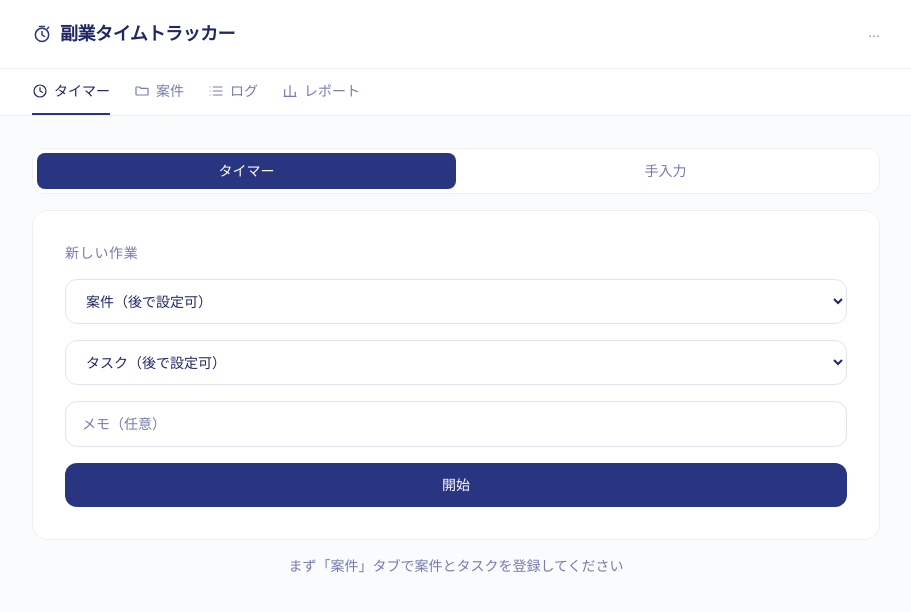
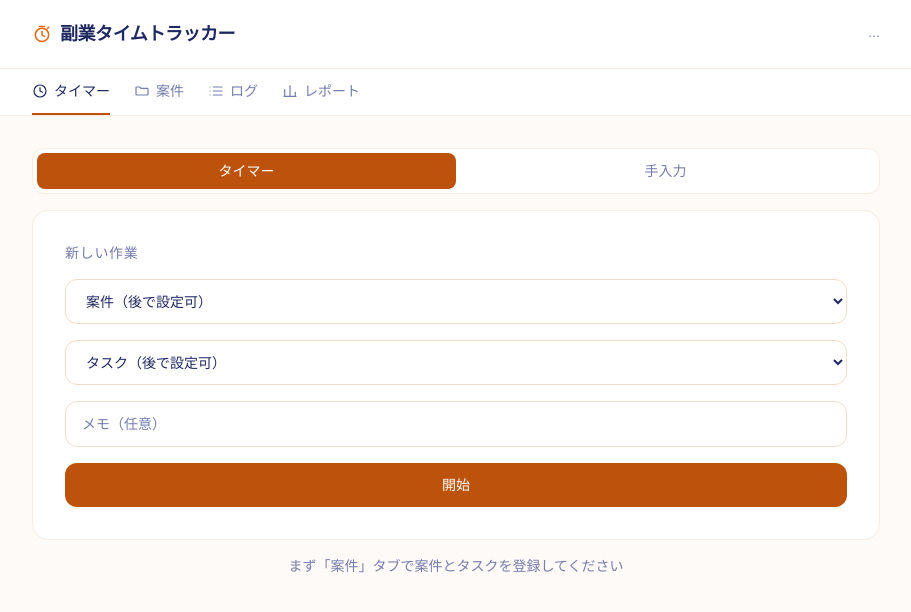
Before and after one commit to ttnoy8984-commits/fukugyou-timetracker, a Next.js app: page / in a window 1280 px wide. Shown: the top 612 px of the page, without its empty margins (184-1095 px from the left). Built offline with nearby package versions, Linux system fonts and the light colour scheme.

Commit message:
Swap theme roles: orange as base/primary, navy as secondary accent
Co-Authored-By: Claude Sonnet 4.6 <noreply@anthropic.com>

```diff
--- a/app/globals.css
+++ b/app/globals.css
@@ -1,39 +1,37 @@
 @import "tailwindcss";
 
 /*
- * クライアントのブランドキットから: ネイビー #2A3582 / オレンジ #EB670E / 白 #FFFFFF
- * ネイビーは白文字で 10.9:1 あるのでボタン等にそのまま使える（旧アクセントは 2.96:1 しかなく
- * accent-strong に濃さを足す必要があったが、今回はその濃さ調整が不要）。
- * オレンジは白文字だと 3.24:1 で本文には使えないため、差し色・グラフの塗りに限定し、
- * 白文字を乗せる場合だけ orange-strong (5.0:1) を使う。
- * ink-2/ink-3 は旧gray-500/400 の置き換えで、それぞれ 7.1:1 / 4.0:1。
+ * クライアントのブランドキットから: オレンジ #EB670E をベース、ネイビー #2A3582 を差し色に。
+ * オレンジは白文字だと 3.24:1 で本文には使えないため、ボタン・タブなど
+ * 白文字を乗せる面は20%黒を混ぜた accent-strong (4.8:1) を使う。
+ * ink-2/ink-3 はネイビーの薄め段階（旧gray-500/400の置き換え）。
  */
 @theme {
-  --color-page: #f9fbfd;          /* ページ背景（ネイビーをごく薄く） */
+  --color-page: #fefaf8;          /* ページ背景（オレンジをごく薄く） */
   --color-surface: #ffffff;       /* カード */
 
   --color-ink: #202862;           /* 本文・見出し  13.6:1 */
   --color-ink-2: #4a5395;         /* 副次テキスト   7.1:1 */
   --color-ink-3: #757cae;         /* 補助・ラベル   4.0:1 */
 
-  --color-line: #e1e3ee;          /* 罫線 */
-  --color-line-2: #eeeff5;        /* 淡い罫線・区切り */
-  --color-tint: #f4f5f9;          /* 淡い面（テーブルヘッダ等） */
+  --color-line: #f0ddc9;          /* 罫線（オレンジ寄りのニュートラル） */
+  --color-line-2: #f7ece1;        /* 淡い罫線・区切り */
+  --color-tint: #fdf3ea;          /* 淡い面（テーブルヘッダ等） */
 
-  --color-accent: #2a3582;        /* ブランド色（ボタン・タブ選択・フォーカス） */
-  --color-accent-strong: #2a3582; /* 白文字を乗せる面 10.9:1（そのまま使える） */
-  --color-accent-deep: #222a68;   /* hover */
-  --color-accent-text: #2a3582;   /* アクセント色の文字 10.9:1 */
-  --color-accent-50: #f2f3f8;     /* 淡い背景 */
-  --color-accent-100: #e5e7f0;
+  --color-accent: #eb670e;        /* ブランドのベース色（ボタン・タブ選択・フォーカス） */
+  --color-accent-strong: #bc520b; /* 白文字を乗せる面 4.8:1 */
+  --color-accent-deep: #a4480a;   /* hover 6.0:1 */
+  --color-accent-text: #bc520b;   /* アクセント色の文字 4.8:1 */
+  --color-accent-50: #fef4ee;     /* 淡い背景 */
+  --color-accent-100: #fdede2;
 
-  --color-highlight: #eb670e;         /* ブランドの差し色（グラフ・バッジ等） */
-  --color-highlight-strong: #b7500b;  /* 白文字を乗せる面 5.0:1 */
-  --color-highlight-tint: #f6bb93;    /* 淡色（グラフの副次列など） */
+  --color-highlight: #2a3582;         /* 差し色（グラフの副系統・強調） */
+  --color-highlight-strong: #2a3582;  /* 白文字を乗せる面 10.9:1（そのまま使える） */
+  --color-highlight-tint: #9fa4c7;    /* 淡色（グラフの副次列など） */
 }
 
 :root {
-  --background: #f9fbfd;
+  --background: #fefaf8;
   --foreground: #202862;
 }
 
@@ -56,6 +54,6 @@ input::placeholder, select::placeholder, textarea::placeholder {
 }
 
 input:focus, select:focus, textarea:focus {
-  border-color: #2a3582 !important;
+  border-color: #eb670e !important;
   outline: none;
 }
--- a/components/charts.tsx
+++ b/components/charts.tsx
@@ -189,7 +189,7 @@ export function TimeBars({
                     style={{
                       height: `${Math.max(h, d.seconds > 0 ? 2 : 0)}%`,
                       backgroundColor:
-                        hovered === i ? "#222a68" : d.muted ? "#9fa4c7" : "#2a3582",
+                        hovered === i ? "#a4480a" : d.muted ? "#f0b988" : "#eb670e",
                     }}
                   />
                 </div>
```
